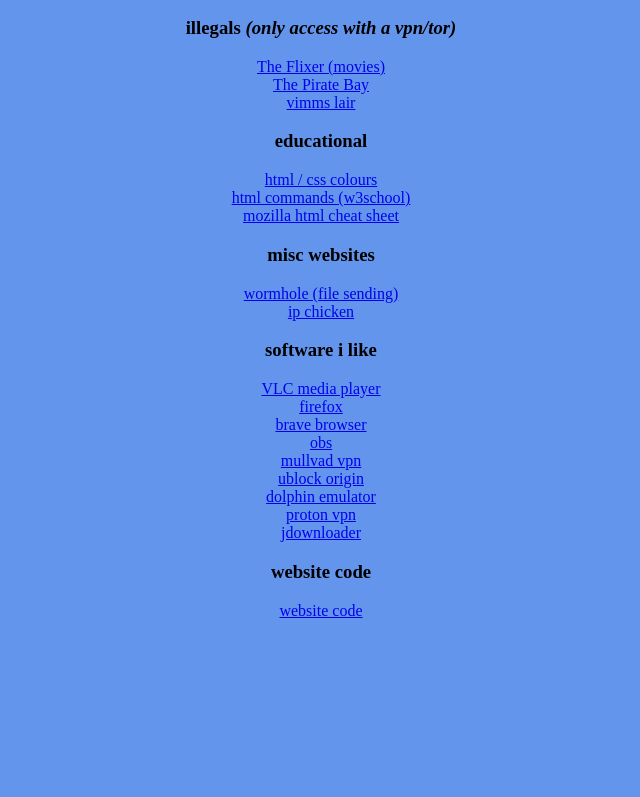
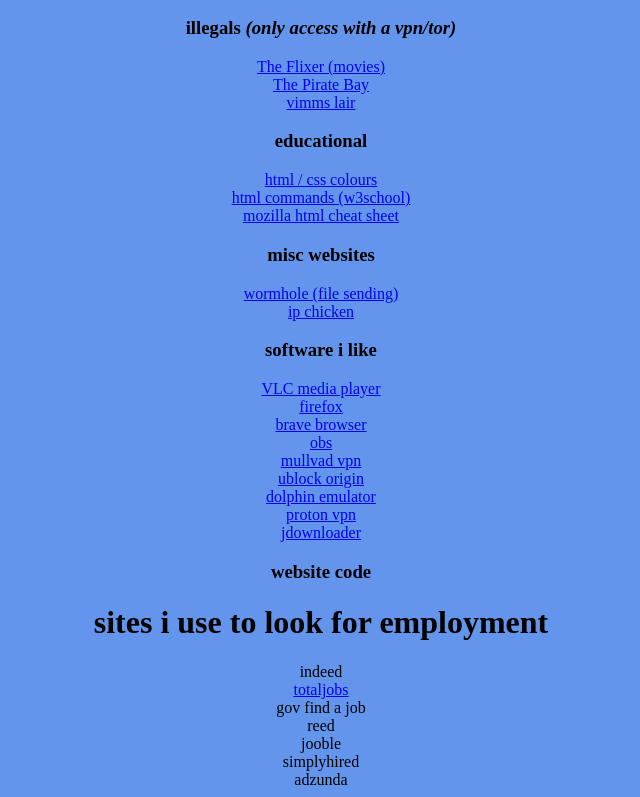
Before and after one commit to bewford/linklist, a plain HTML site: page index.html in a window 1280 px wide. Shown: the part 331-1128 px from the top of the page, without its empty margins (319-959 px from the left). Before the commit the page ends 959 px from the top, so only its background shows below. Drawn offline with Linux system fonts and the light colour scheme.

Commit message:
Update index.html

```diff
--- a/index.html
+++ b/index.html
@@ -64,6 +64,14 @@
 <a href="https:/jdownloader.org">
 <p1> jdownloader </p1> <a> <br>
   <h3>website code </h3>
-  <a href="https://github.com/bewford/linklist/blob/main/index.html">
-    <p1>website code</p1> </a>
-  </center>
+
+  <h1>sites i use to look for employment</h1>
+  <a href"https://uk.indeed.com">
+  <p1>indeed </p1> </a> <br>
+    <a href="https://totaljobs.com">
+      <p1>totaljobs</p1> </a> <br>
+  <a href"https://findajob.dwp.gov.uk"> <p1>gov find a job</p1> </a> <br>
+  <a href"https://reed.co.uk"> <p1>reed</p1> </a> <br>
+  <a href"https://uk.jooble.org> <p1>jooble</p1> </a> <br>
+  <a href"https://www.simplyhired.co.uk> <p1>simplyhired</p1> </a> <br>
+  <a hred"https://www.adzuna.co.uk> <p1>adzunda</p1> </a> <br>
```
